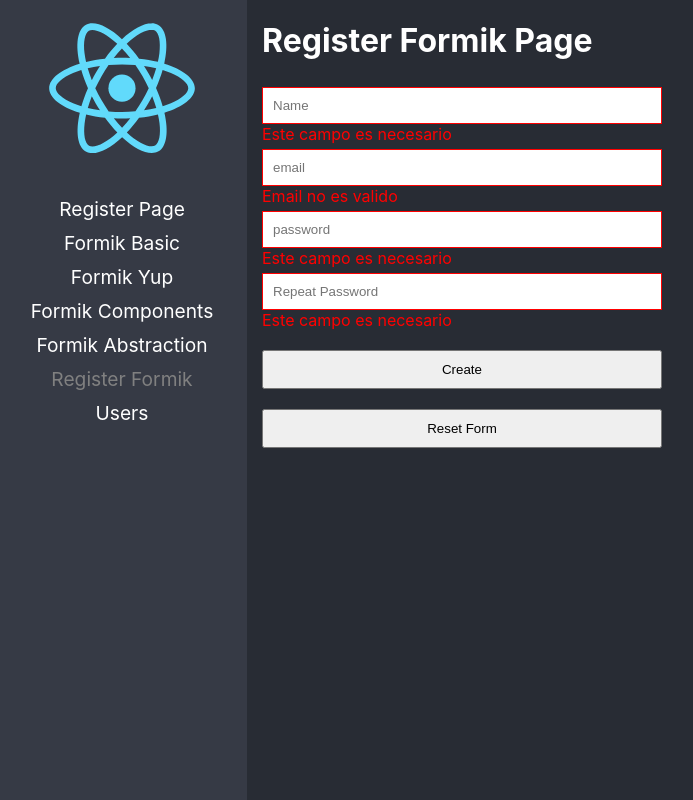
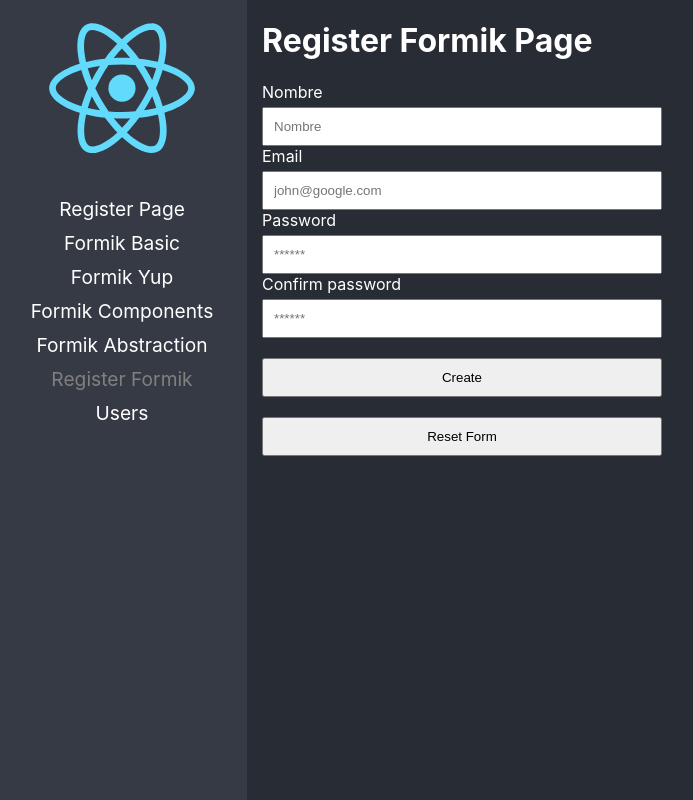
Before and after one commit to JeralPineda/react-pro-app, a React (Vite) app: page /formik-register in a window 1280 px wide. Shown: the whole page, without its empty margins (3-696 px from the left). Built offline with nearby package versions, Linux system fonts and the light colour scheme.

Commit message:
feat: Formulario de registro con Formik

```diff
--- a/src/03-forms/pages/RegisterFormikPage.tsx
+++ b/src/03-forms/pages/RegisterFormikPage.tsx
@@ -1,86 +1,73 @@
-import { useForm } from '../hooks/useForm';
+import { Form, Formik } from 'formik';
+import * as Yup from 'yup';
+import { MyTextInput } from '../components';
 
 import '../styles/styles.css';
 
 export const RegisterFormikPage = () => {
-  const {
-    formData,
-    name,
-    email,
-    password1,
-    password2,
-    onChange,
-    resetForm,
-    isValidEmail,
-  } = useForm({
-    name: '',
-    email: '',
-    password1: '',
-    password2: '',
-  });
-
-  const onSubmit = (event: React.FormEvent<HTMLFormElement>) => {
-    event.preventDefault();
-
-    console.log(formData);
-  };
-
   return (
     <div>
       <h1>Register Formik Page</h1>
 
-      <form onSubmit={onSubmit}>
-        <input
-          type="text"
-          placeholder="Name"
-          name="name"
-          value={name}
-          onChange={onChange}
-          className={`${name.trim().length <= 0 && 'has-error'}`}
-        />
-        {name.trim().length <= 0 && <span>Este campo es necesario</span>}
+      <Formik
+        initialValues={{
+          name: '',
+          email: '',
+          password1: '',
+          password2: '',
+        }}
+        onSubmit={(values) => {
+          console.log(values);
+        }}
+        validationSchema={Yup.object({
+          name: Yup.string()
+            .min(2, 'El nombre debe de ser de 3 caracteres o mas')
+            .max(15, 'El nombre debe de ser menor de 15 caracteres')
+            .required('Requerido'),
+          email: Yup.string()
+            .email('Revise el formato del correo')
+            .required('Requerido'),
+          password1: Yup.string()
+            .min(6, 'Mínimo 6 letras')
+            .required('Requerido'),
+          password2: Yup.string()
+            .oneOf([Yup.ref('password1')], 'Las contraseñas no son iguales')
+            .required('Requerido'),
+        })}
+      >
+        {({ handleReset }) => (
+          <Form>
+            <MyTextInput label="Nombre" name="name" placeholder="Nombre" />
 
-        <input
-          type="email"
-          placeholder="email"
-          name="email"
-          value={email}
-          onChange={onChange}
-          className={`${!isValidEmail(email) && 'has-error'}`}
-        />
-        {!isValidEmail(email) && <span>Email no es valido</span>}
+            <MyTextInput
+              label="Email"
+              name="email"
+              type="email"
+              placeholder="john@google.com"
+            />
 
-        <input
-          type="password"
-          placeholder="password"
-          name="password1"
-          value={password1}
-          onChange={onChange}
-          className={`${password1.trim().length <= 0 && 'has-error'}`}
-        />
-        {password1.trim().length <= 0 && <span>Este campo es necesario</span>}
-        {password1.trim().length < 6 && password1.trim().length > 0 && (
-          <span>La contraseña tiene que tener 6 caracteres</span>
+            <MyTextInput
+              label="Password"
+              name="password1"
+              type="password"
+              placeholder="******"
+            />
+
+            <MyTextInput
+              label="Confirm password"
+              name="password2"
+              type="password"
+              placeholder="******"
+            />
+
+            <button type="submit">Create</button>
+
+            <button type="button" onClick={handleReset}>
+              Reset Form
+            </button>
+          </Form>
         )}
-
-        <input
-          type="password"
-          placeholder="Repeat Password"
-          name="password2"
-          value={password2}
-          onChange={onChange}
-          className={`${password2.trim().length <= 0 && 'has-error'}`}
-        />
-        {password2.trim().length <= 0 && <span>Este campo es necesario</span>}
-        {password2.trim().length > 0 && password1 !== password2 && (
-          <span>Las contraseñas deben de ser iguales</span>
-        )}
-
-        <button type="submit">Create</button>
-        <button type="button" onClick={resetForm}>
-          Reset Form
-        </button>
-      </form>
+      </Formik>
     </div>
   );
 };
```
